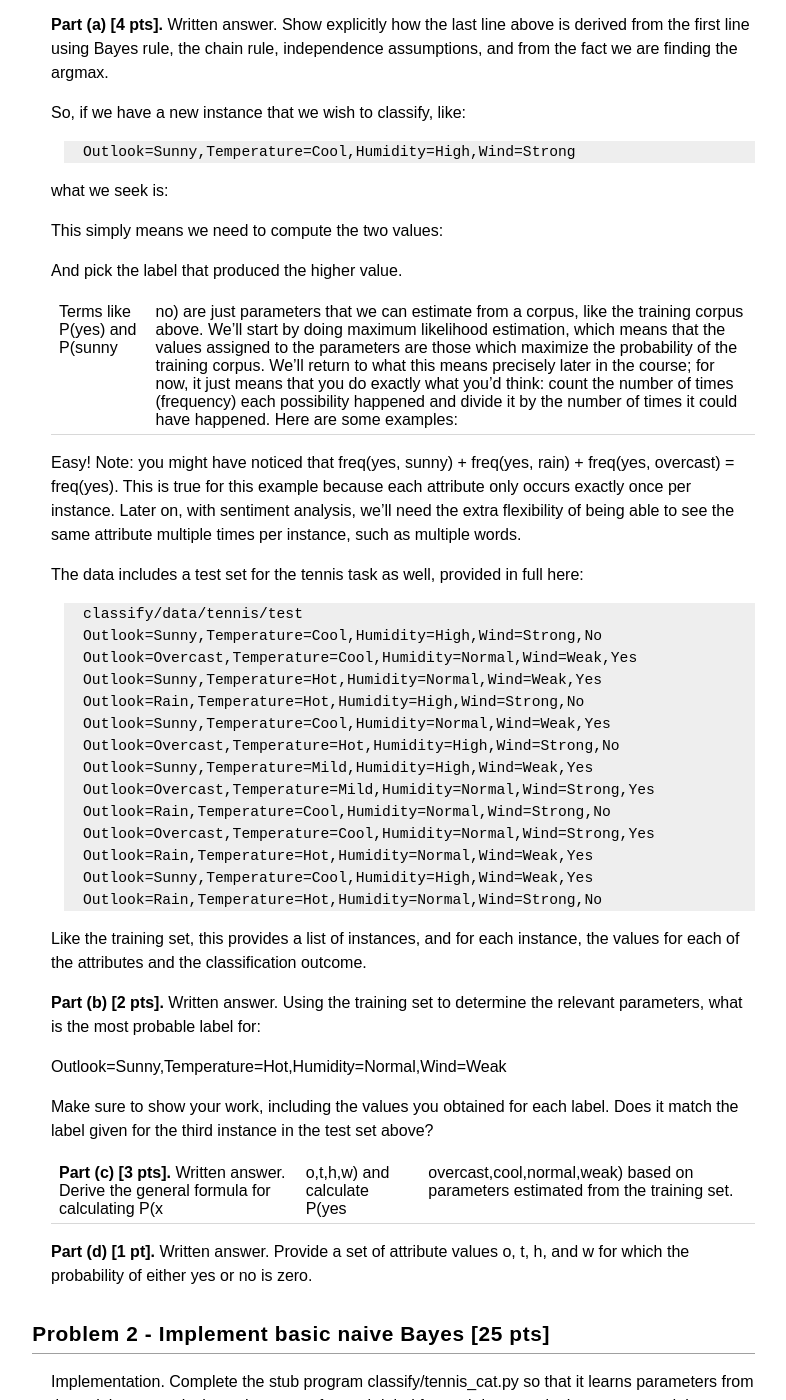
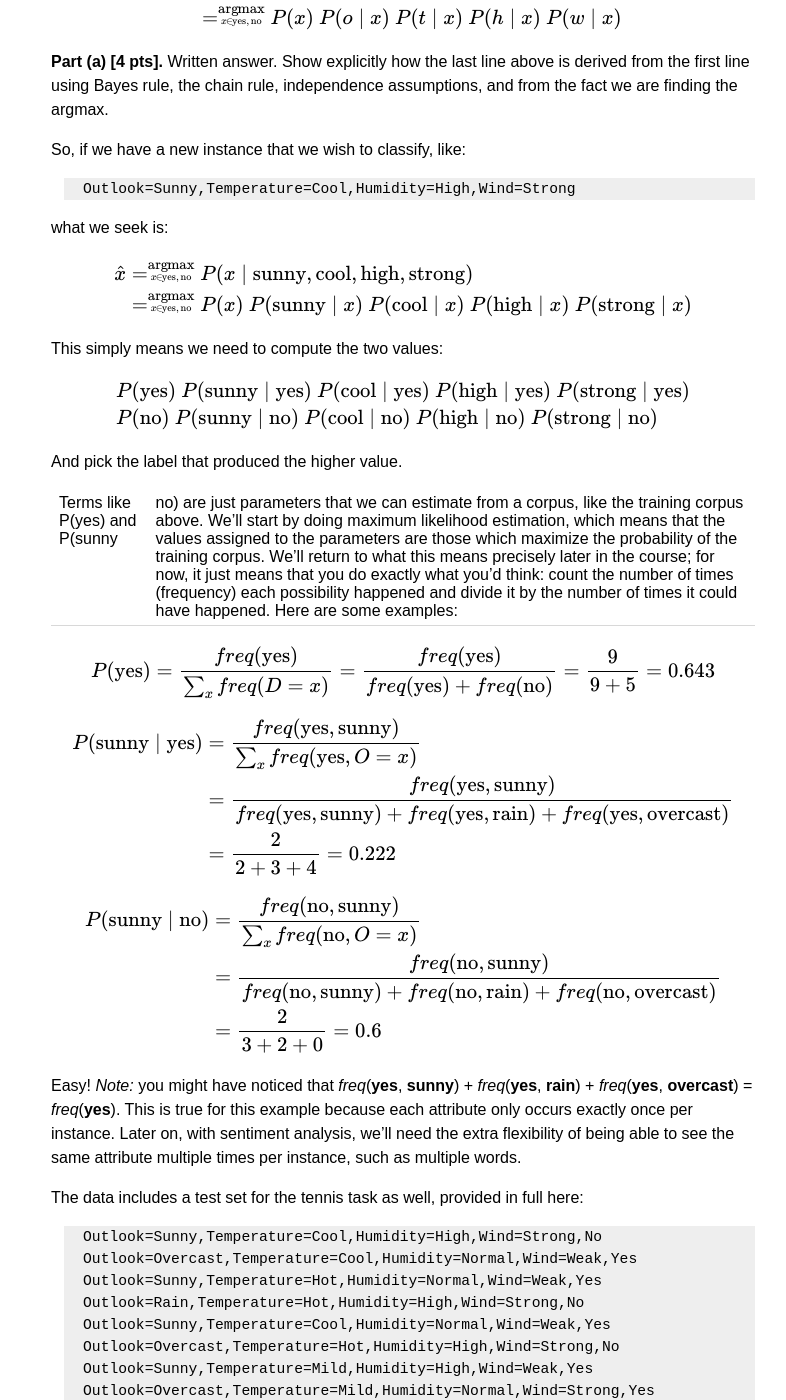
Before and after one commit to sissyliberation/nlpclass-fall2013, a Jekyll site: the page built from site/assignments/a2classification.md, in a window 1280 px wide and 1400 px high, scrolled down 2368 px. Shown: the whole window, without its empty margins (405-1191 px from the left). Built offline with Jekyll 4.4.1, drawn with Linux system fonts in a browser that asks for light colours; formulas are drawn with MathJax 3; some of the changed text lies outside the part shown.

Commit message:
texed some stuff

```diff
--- a/site/assignments/a2classification.md
+++ b/site/assignments/a2classification.md
@@ -36,9 +36,7 @@ Let’s start with a simple example problem from Tom Mitchell’s book Machine L
 
 Table 3.2 on page 59 of Mitchell’s book contains information for fourteen days; this data is encoded in the file classify/data/tennis/train. There is another related file called test in the same directory. As you might expect, you will learn model parameters using train and test the resulting model on the examples in test.
 
-Each row in the data files corresponds to a single classification instance. For example, here is the training set.
-
-    classify/data/tennis/train
+Each row in the data files corresponds to a single classification instance. For example, here is the training set:
 
     Outlook=Sunny,Temperature=Hot,Humidity=High,Wind=Weak,No
     Outlook=Sunny,Temperature=Hot,Humidity=High,Wind=Strong,No
@@ -71,7 +69,13 @@ So, we want to find out whether:
 
 Another way of stating this is that for each instance (with values for *o*, *t*, *h*, and *w*), we seek to find the label *x* with maximum probability:
 
-
+`\[
+    \begin{align}
+    \hat{x}
+      &= \stackrel{\arg\!\max}{\tiny{x\hspace{-1mm}\in\hspace{-1mm}\text{yes},\text{no}}} P(x \mid o,t,h,w) \\
+      &= \stackrel{\arg\!\max}{\tiny{x\hspace{-1mm}\in\hspace{-1mm}\text{yes},\text{no}}} P(x)~P(o \mid x)~P(t \mid x)~P(h \mid x)~P(w \mid x)
+    \end{align}
+\]`
 
 **Part (a) [4 pts].** Written answer. Show explicitly how the last line above is derived from the first line using Bayes rule, the chain rule, independence assumptions, and from the fact we are finding the argmax.
 
@@ -82,27 +86,57 @@ So, if we have a new instance that we wish to classify, like:
 
 what we seek is:
 
+`\[
+    \begin{align}
+    \hat{x}
+      &= \stackrel{\arg\!\max}{\tiny{x\hspace{-1mm}\in\hspace{-1mm}\text{yes},\text{no}}} P(x \mid \text{sunny}, \text{cool}, \text{high}, \text{strong})\\
+      &= \stackrel{\arg\!\max}{\tiny{x\hspace{-1mm}\in\hspace{-1mm}\text{yes},\text{no}}} P(x)~P(\text{sunny} \mid x)~P(\text{cool} \mid x)~P(\text{high} \mid x)~P(\text{strong} \mid x)
+    \end{align}
+\]`
 
 
 This simply means we need to compute the two values:
 
-
+`\[
+    \begin{align}
+      & P(\text{yes})~P(\text{sunny} \mid \text{yes})~P(\text{cool} \mid \text{yes})~P(\text{high} \mid \text{yes})~P(\text{strong} \mid \text{yes}) \\
+      & P(\text{no})~P(\text{sunny} \mid \text{no})~P(\text{cool} \mid \text{no})~P(\text{high} \mid \text{no})~P(\text{strong} \mid \text{no})
+    \end{align}
+\]`
 
 And pick the label that produced the higher value.
 
 Terms like P(yes) and P(sunny|no) are just parameters that we can estimate from a corpus, like the training corpus above. We'll start by doing maximum likelihood estimation, which means that the values assigned to the parameters are those which maximize the probability of the training corpus. We'll return to what this means precisely later in the course; for now, it just means that you do exactly what you'd think: count the number of times (frequency) each possibility happened and divide it by the number of times it could have happened. Here are some examples:
 
+`\[
+    P(\text{yes})
+      = \frac{freq(\text{yes})}{\sum_x freq(D=x)}
+      = \frac{freq(\text{yes})}{freq(\text{yes}) + freq(\text{no})}
+      = \frac{9}{9 + 5} = 0.643
+\]`
 
+`\[
+    \begin{align}
+    P(\text{sunny} \mid \text{yes})
+      &= \frac{freq(\text{yes},\text{sunny})}{\sum_x freq(\text{yes},O=x)} \\
+      &= \frac{freq(\text{yes},\text{sunny})}{freq(\text{yes},\text{sunny}) + freq(\text{yes},\text{rain}) + freq(\text{yes},\text{overcast})} \\
+      &= \frac{2}{2 + 3 + 4} = 0.222
+    \end{align}
+\]`
 
+`\[
+    \begin{align}
+    P(\text{sunny} \mid \text{no})
+      &= \frac{freq(\text{no},\text{sunny})}{\sum_x freq(\text{no},O=x)} \\
+      &= \frac{freq(\text{no},\text{sunny})}{freq(\text{no},\text{sunny}) + freq(\text{no},\text{rain}) + freq(\text{no},\text{overcast})} \\
+      &= \frac{2}{3 + 2 + 0} = 0.6
+    \end{align}
+\]`
 
-
-
-
-Easy! Note: you might have noticed that freq(yes, sunny) + freq(yes, rain) + freq(yes, overcast) = freq(yes). This is true for this example because each attribute only occurs exactly once per instance. Later on, with sentiment analysis, we'll need the extra flexibility of being able to see the same attribute multiple times per instance, such as multiple words.
+Easy! *Note:* you might have noticed that *freq*(**yes**, **sunny**) + *freq*(**yes**, **rain**) + *freq*(**yes**, **overcast**) = *freq*(**yes**). This is true for this example because each attribute only occurs exactly once per instance. Later on, with sentiment analysis, we'll need the extra flexibility of being able to see the same attribute multiple times per instance, such as multiple words.
 
 The data includes a test set for the tennis task as well, provided in full here:
 
-    classify/data/tennis/test
     Outlook=Sunny,Temperature=Cool,Humidity=High,Wind=Strong,No
     Outlook=Overcast,Temperature=Cool,Humidity=Normal,Wind=Weak,Yes
     Outlook=Sunny,Temperature=Hot,Humidity=Normal,Wind=Weak,Yes
@@ -121,7 +155,7 @@ Like the training set, this provides a list of instances, and for each instance,
 
 **Part (b) [2 pts].** Written answer. Using the training set to determine the relevant parameters, what is the most probable label for:
 
-Outlook=Sunny,Temperature=Hot,Humidity=Normal,Wind=Weak
+    Outlook=Sunny,Temperature=Hot,Humidity=Normal,Wind=Weak
 
 Make sure to show your work, including the values you obtained for each label. Does it match the label given for the third instance in the test set above?
 
```
